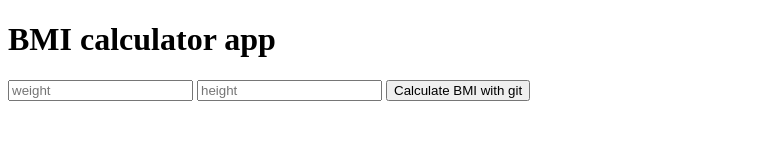
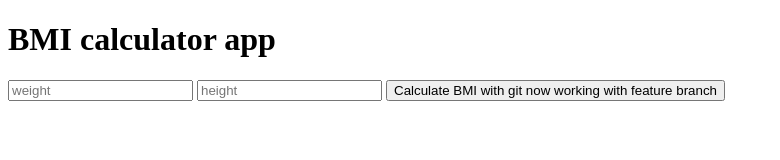
Before and after one commit to yashsontakke/BMI-CALC, a website: page index.html in a window 1280 px wide. Shown: the whole page, without its empty margins (0-780 px from the left). Drawn offline with Linux system fonts and the light colour scheme.

Commit message:
working with feature branch

```diff
--- a/index.html
+++ b/index.html
@@ -12,7 +12,7 @@
     <form action="/bmicalculator" method="post">
         <input type="text" name="weight" placeholder="weight">
         <input type="text" name="height" placeholder="height">
-        <button type="submit">Calculate BMI with git  </button>
+        <button type="submit">Calculate BMI with git now working with feature branch </button>
     </form>
 
 </body>
```
